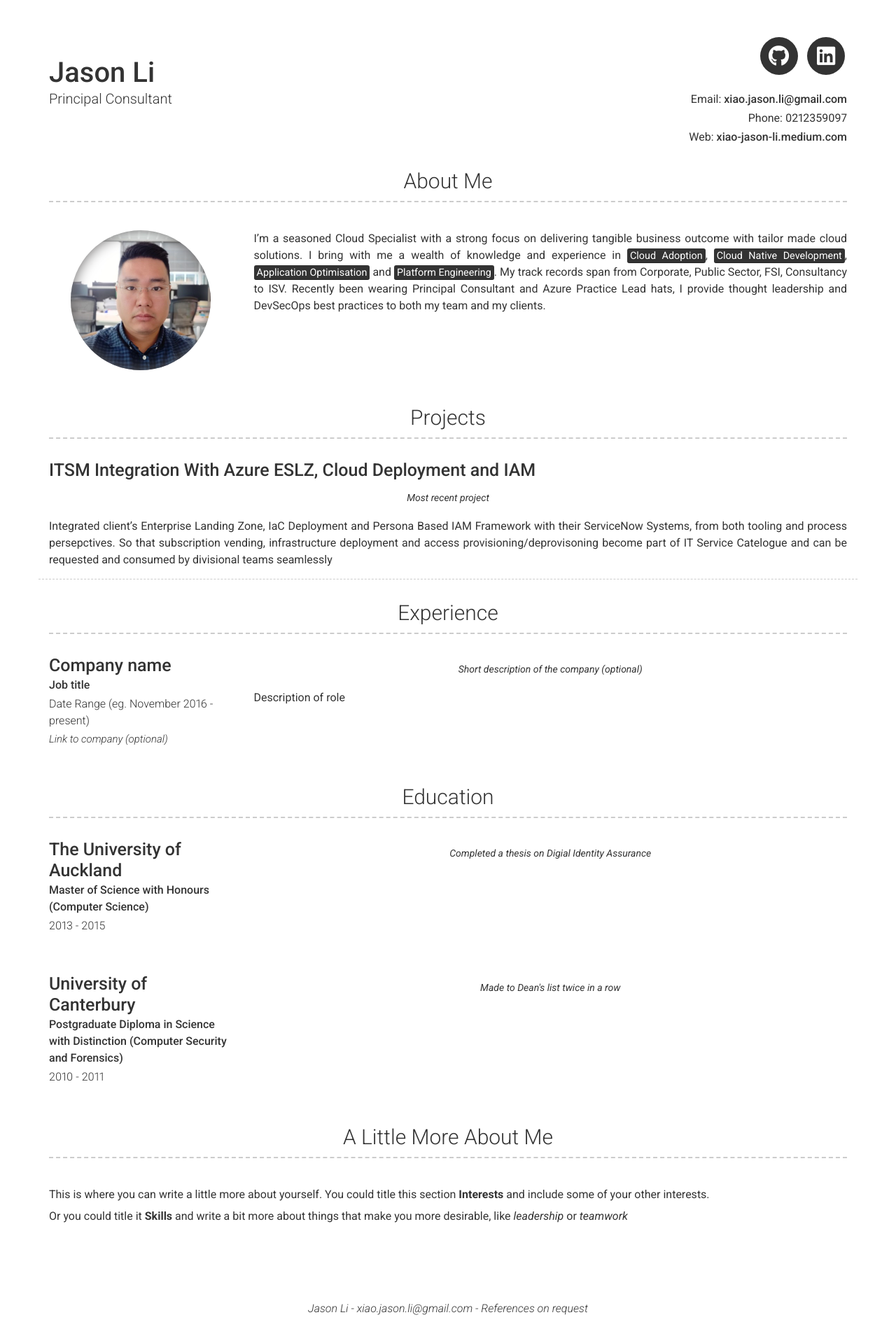
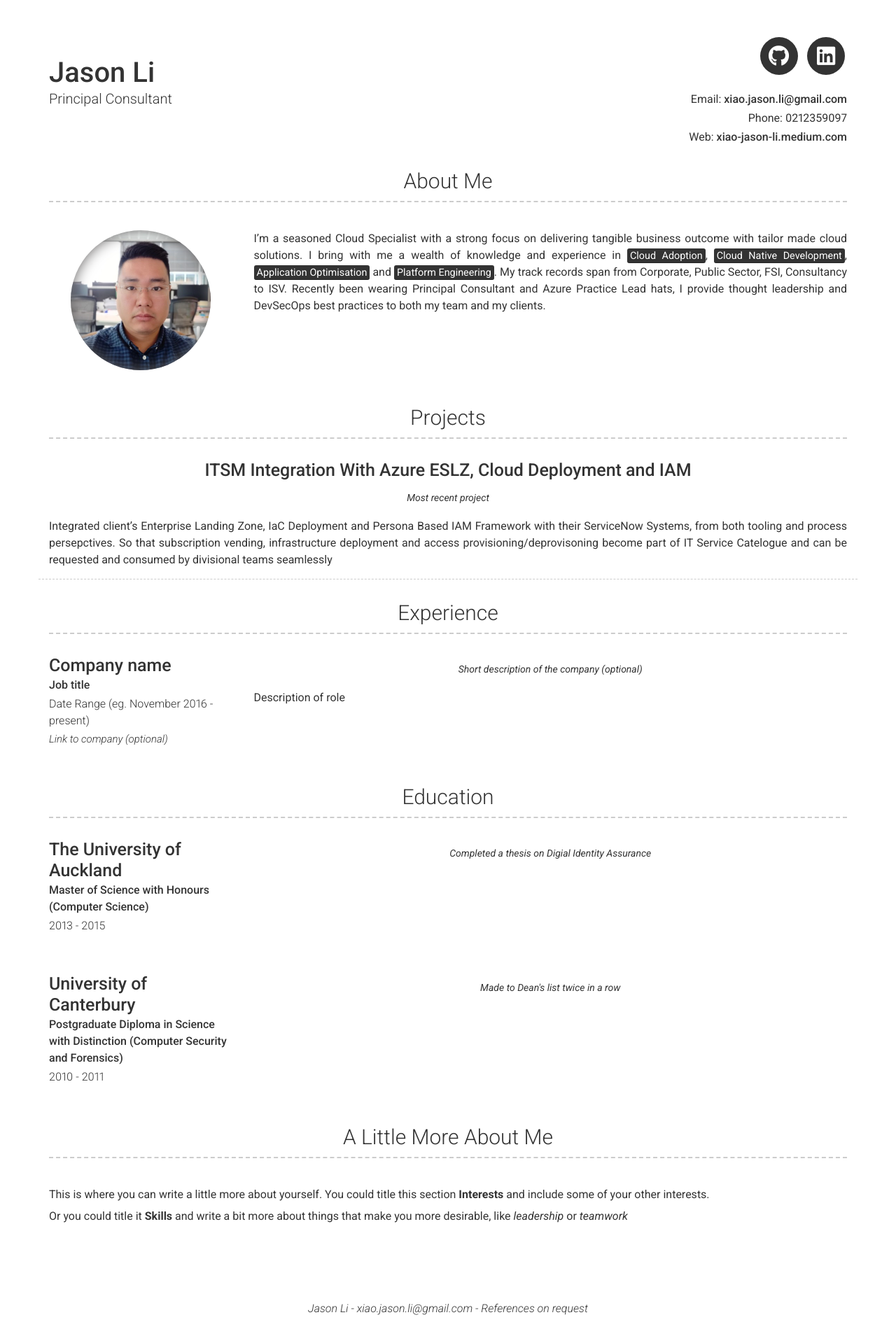
Before and after one commit to shin-akuma/shin-akuma.github.io, a Jekyll site: the page built from index.md, in a window 1280 px wide. Shown: the whole page at 70% size. Built offline with Jekyll 4.4.1, drawn with Linux system fonts in a browser that asks for light colours; nearby versions of some CDN libraries.

Commit message:
Update _config.yml

```diff
--- a/_config.yml
+++ b/_config.yml
@@ -47,7 +47,7 @@ content:
   - title: Projects # Title for the section
     layout: list # Type of content section (list/text)
     content:
-      - layout: top
+      - layout: top-middle
         border: weak  # Value of `weak` will display a weak border below this item. # Any
                       # other value (or no value) means no border will be displayed
         title: ITSM Integration With Azure ESLZ, Cloud Deployment and IAM
```
